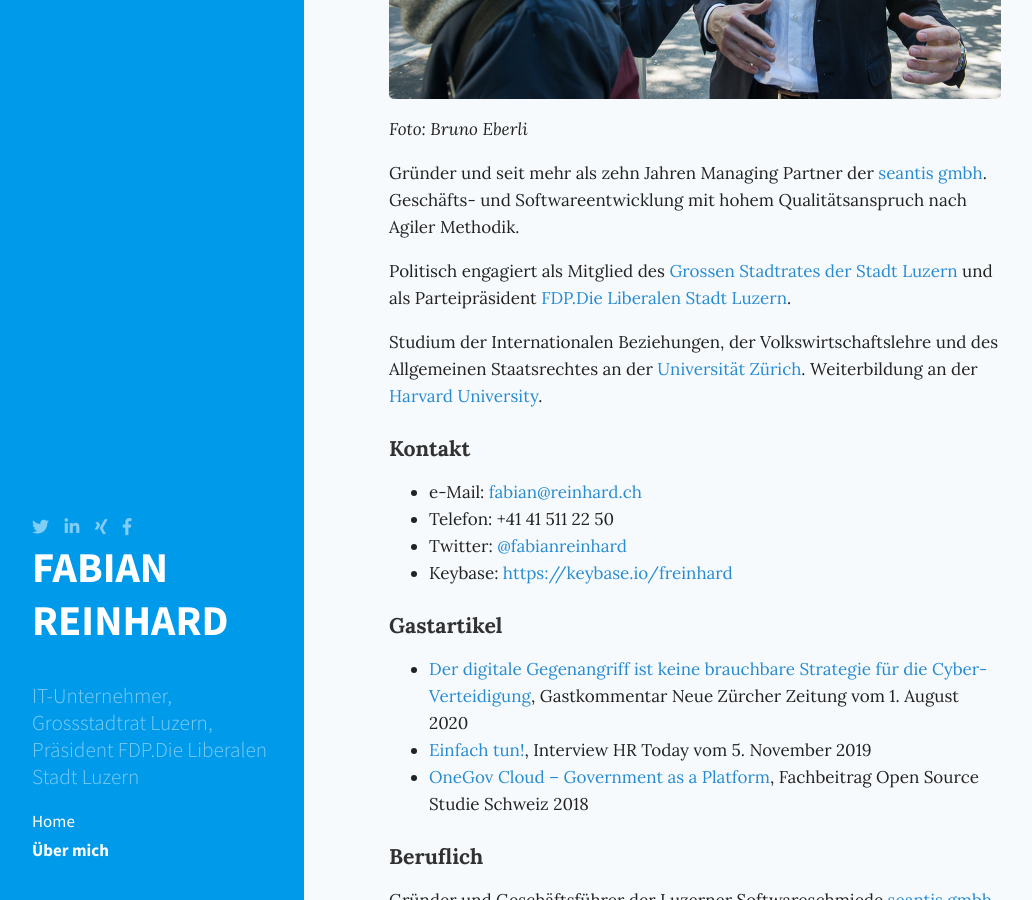
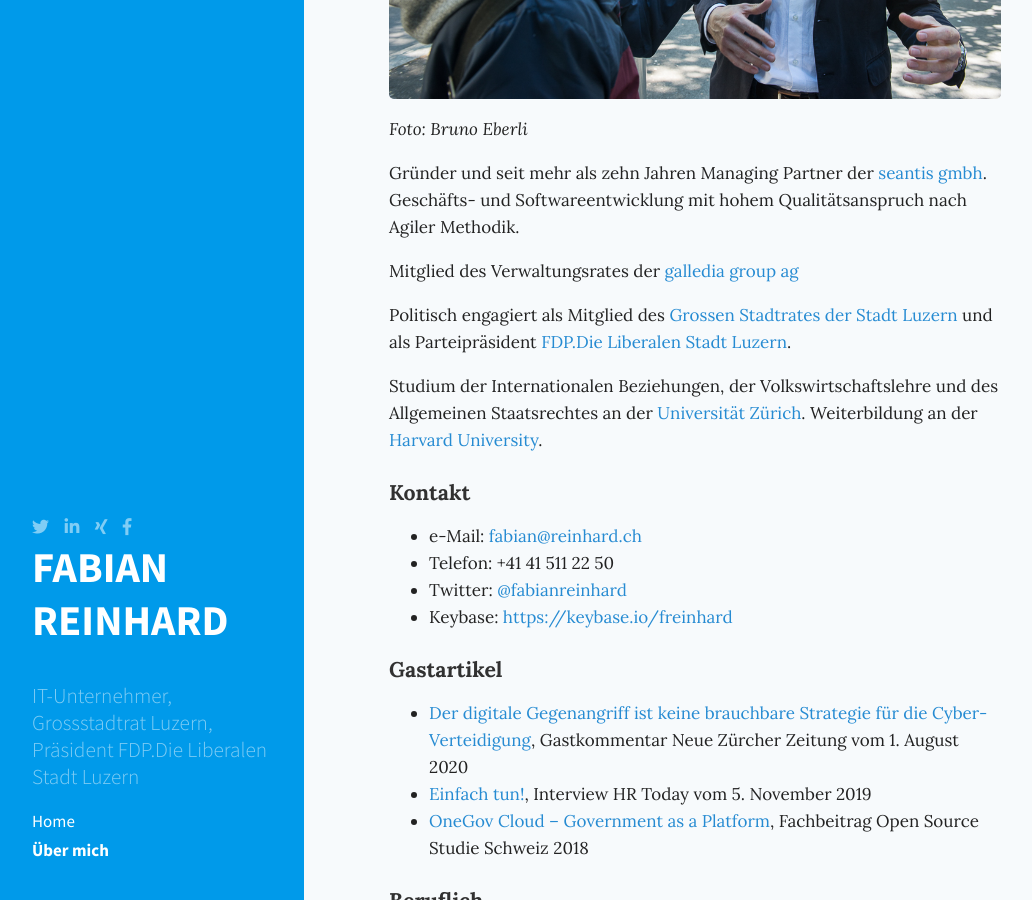
Before and after one commit to freinhard/freinhard.github.io, a Jekyll site: the page built from about.md, in a window 1280 px wide and 900 px high, scrolled down 490 px. Shown: the whole window, without its empty margins (2-1034 px from the left). Built offline with Jekyll 4.4.1, drawn with Linux system fonts in a browser that asks for light colours; nearby versions of some CDN libraries; comment, search, counter and statistics services are not loaded.

Commit message:
Adds VR galledia to bio

```diff
--- a/about.md
+++ b/about.md
@@ -8,6 +8,8 @@ title: Über mich
 ![Foto: Bruno Eberli]({{ site.url }}/public/assets/FR-Interview.jpg) *Foto: Bruno Eberli*
 
 Gründer und seit mehr als zehn Jahren Managing Partner der [seantis gmbh](http://www.seantis.ch). Geschäfts- und Softwareentwicklung mit hohem Qualitätsanspruch nach Agiler Methodik.
+
+Mitglied des Verwaltungsrates der [galledia group ag](https://www.galledia-group.ch/unternehmen/fuehrung)
 
 Politisch engagiert als Mitglied des [Grossen Stadtrates der Stadt Luzern](https://www.stadtluzern.ch/politikverwaltung/grosserstadtrat/5973) und als Parteipräsident [FDP.Die Liberalen Stadt Luzern](http://www.fdp-stadtluzern.ch).
 
```
